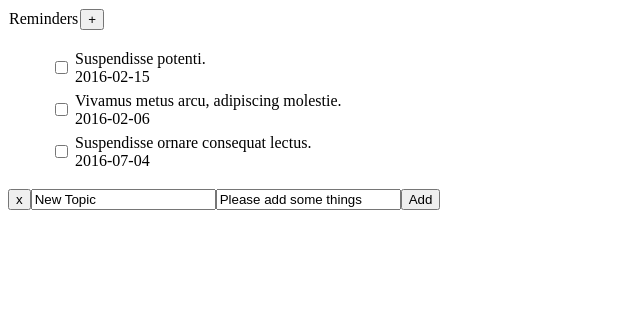
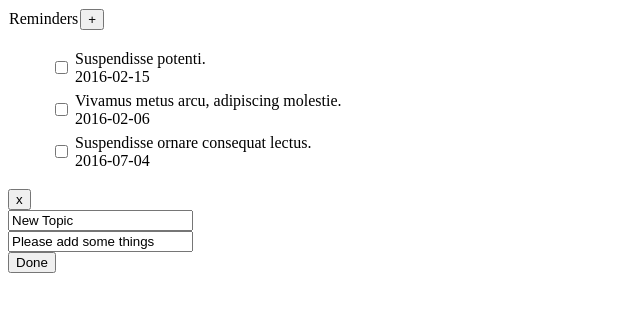
Before and after one commit to RapidProduction/RemindersSample-ReactJs, a React app: page / in a window 1280 px wide. Shown: the top 312 px of the page, without its empty margins (0-640 px from the left). Built offline with nearby package versions, Linux system fonts and the light colour scheme.

Commit message:
Rewise component on Edit Layout.

```diff
--- a/src/component/EditLayout.jsx
+++ b/src/component/EditLayout.jsx
@@ -103,7 +103,7 @@ class EditLayout extends React.Component {
 
     render() {
         var buttonAction = this.props.mode == "new" ?
-            <button onClick={this.handleAdd}>Add</button> :
+            <button onClick={this.handleAdd}>Done</button> :
             <button onClick={this.handleRemove}>Remove</button>;
 
         var titleValue = this.getValidatedText(this.state.title, "New Topic", this.state.titleChangedOnce);
@@ -112,9 +112,11 @@ class EditLayout extends React.Component {
         return (
             <div>
                 <button onClick={this.handleClose}>x</button>
+                <br />
                 <input type="text" name="Title" value={titleValue} onChange={this.handleTitleChange} onClick={this.handleTitleClick}/>
+                <br />
                 <input type="text" name="Summary" value={summaryValue} onChange={this.handleSummaryChange} onClick={this.handleSummaryClick}/>
-
+                <br />
                 {buttonAction}
             </div>
         );
```
